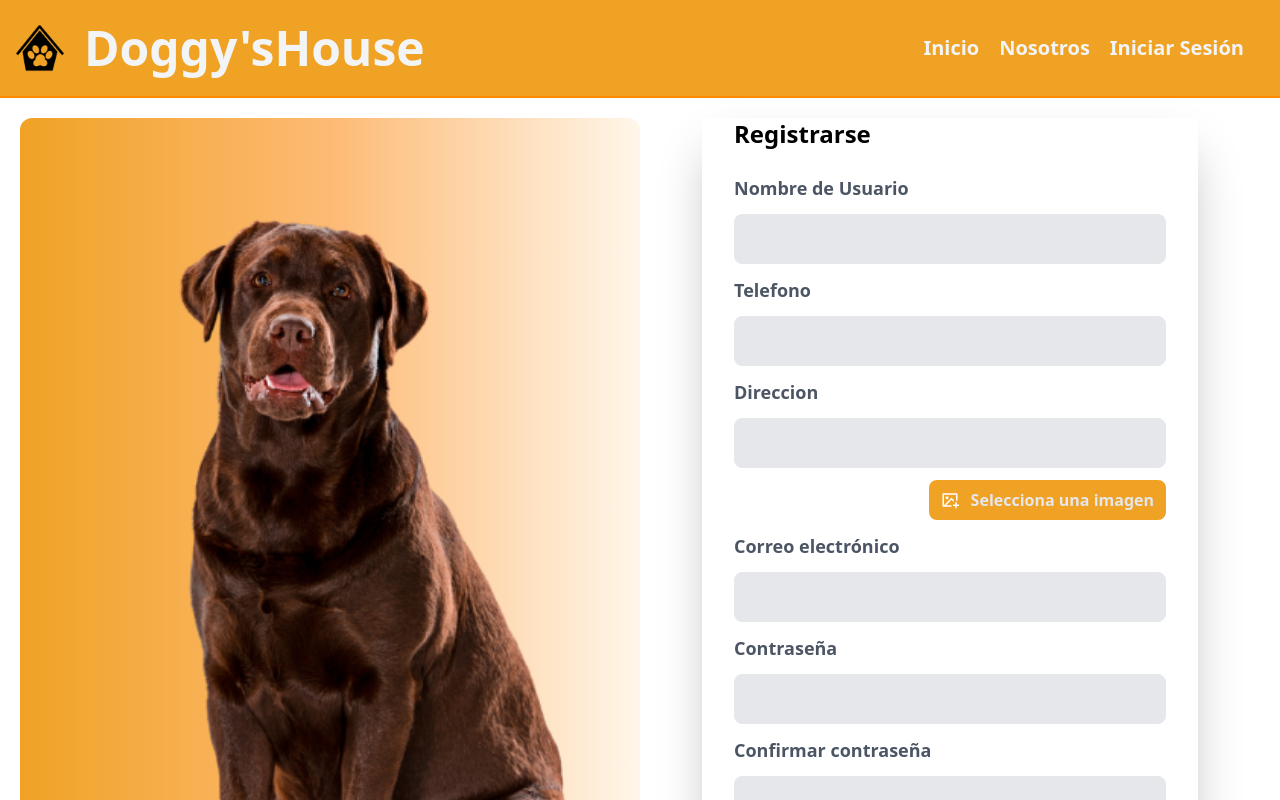
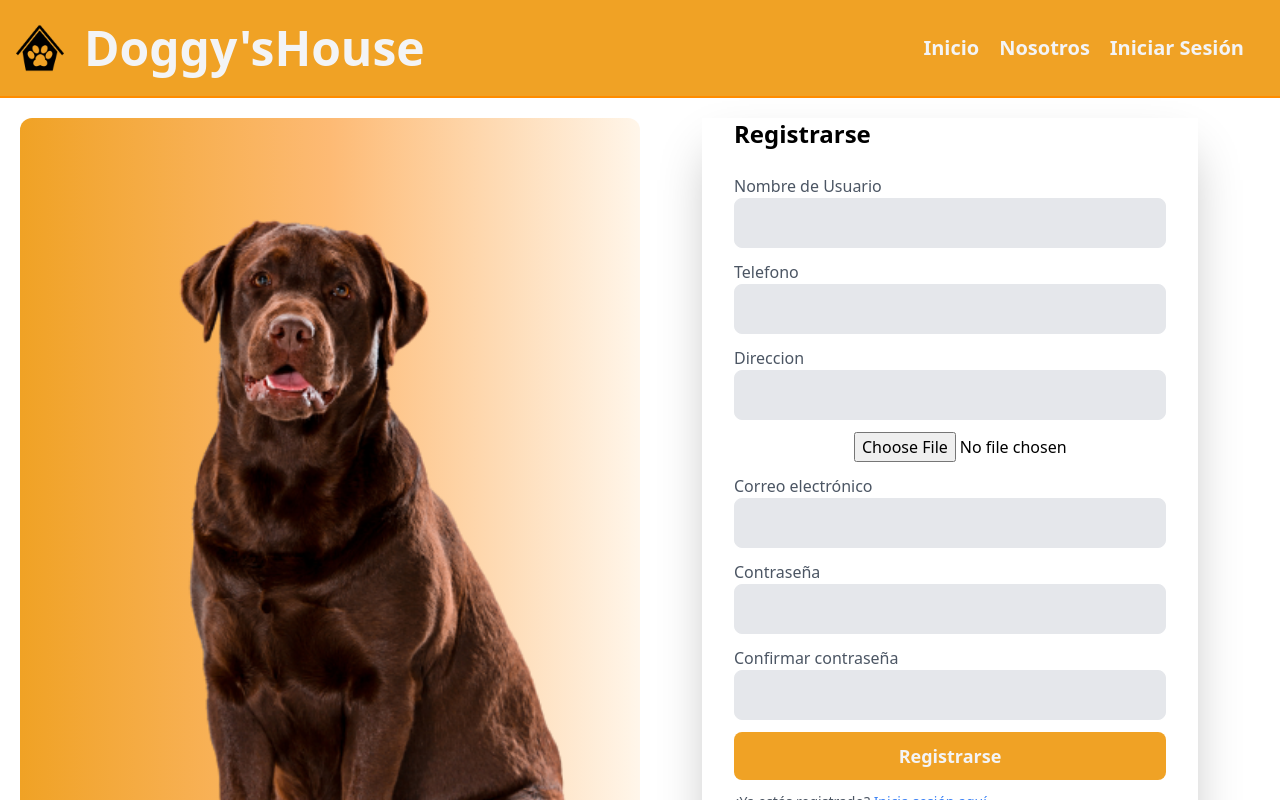
Before and after one commit to No-Country/c14-16-ft-node-react, a React (Vite) app in the folder frontend/: page /register in a window 1280 px wide. Shown: the top 800 px of the page. Built offline with nearby package versions, Linux system fonts and the light colour scheme.

Commit message:
:sparkles: login y register en funcionamiento

```diff
--- a/frontend/src/components/pages/login/Login.jsx
+++ b/frontend/src/components/pages/login/Login.jsx
@@ -1,11 +1,64 @@
-import { Link } from "react-router-dom";
-import ImageBlock from "../../ui/image-block";
-import Input from "../../ui/Input";
-import Button from "../../ui/button";
-import { FcGoogle } from "react-icons/fc";
-import Label from "../../ui/label";
+import { useState } from 'react';
+import { Link, useNavigate } from 'react-router-dom';
+import ImageBlock from '../../ui/image-block';
+import Input from '../../ui/Input';
+import Button from '../../ui/button';
+import { FcGoogle } from 'react-icons/fc';
+import { API_LOGIN } from '../../../constants/api';
 
 function Login() {
+  const [formData, setFormData] = useState({
+    email: '',
+    password: '',
+  });
+  const [errors, setErrors] = useState({});
+  const [loading, setLoading] = useState(false);
+
+  const navigate = useNavigate();
+
+  const handleChange = (e) => {
+    const { name, value } = e.target;
+    setFormData({ ...formData, [name]: value });
+  };
+
+  const handleLogin = (e) => {
+    e.preventDefault();
+    if (!formData.email || !formData.password) {
+      setErrors({ email: 'Campo requerido', password: 'Campo requerido' });
+    } else {
+      setLoading(true);
+      setErrors({});
+
+      //llamada fetch a la URL
+      fetch(API_LOGIN, {
+        method: 'POST',
+        headers: {
+          'Content-Type': 'application/json',
+        },
+        body: JSON.stringify(formData),
+      })
+        .then((response) => {
+          if (!response.ok) {
+            throw new Error('Error en la llamada a la API');
+          }
+          return response.json();
+        })
+        .then((data) => {
+          // Manejar la respuesta de la API aquí
+          console.log('Respuesta de la API:', data);
+
+          navigate('/');
+        })
+        .catch((error) => {
+          console.error('Error en la llamada a la API:', error);
+        })
+        .finally(() => {
+          setLoading(false);
+        });
+    }
+  };
+
+
   return (
     <div className="min-h-screen container grid grid-cols-1 lg:grid-cols-2 p-5 mx-auto">
       <ImageBlock
@@ -15,11 +68,23 @@ function Login() {
       />
       <div className="bg-white p-8 rounded shadow-2xl shadow-black/30 w-[80%] mx-auto h-[100%]">
         <h2 className="text-2xl font-semibold mb-6">Iniciar sesión</h2>
-        <form className="flex flex-col space-y-5">
-          <Label label="Correo Electronico" />
-          <Input type="email" name="email" />
-          <Label label="Contraseña" />
-          <Input type="password" name="password" />
+        <form onSubmit={handleLogin} className="flex flex-col space-y-5">
+          <Input
+            type="email"
+            name="email"
+            label="Correo Electrónico"
+            value={formData.email}
+            onChange={handleChange}
+            errors={errors.email}
+          />
+          <Input
+            type="password"
+            name="password"
+            label="Contraseña"
+            value={formData.password}
+            onChange={handleChange}
+            errors={errors.password}
+          />
           <div className="">
             <label className="flex items-center">
               <input type="checkbox" className="mr-2 leading-tight" />
@@ -27,16 +92,18 @@ function Login() {
             </label>
           </div>
           <div>
-            <Button type="submit" label="Iniciar sesión" />
+            {loading ? (
+              <div className="text-center">
+                <div className="loader" />
+              </div>
+            ) : (
+              <Button type="submit" label="Iniciar sesión" />
+            )}
           </div>
           <div className="text-sm text-gray-600">
-            ¿No estás registrado?{" "}
+            ¿No estás registrado?{' '}
             <Link to="/register" className="text-blue-500 hover:underline">
               Regístrate aquí
-            </Link>
-            <span className="text-sm mx-2">|</span>
-            <Link to="/forgot-pass" className="text-blue-500 hover:underline">
-              ¿Olvidaste tu contraseña?
             </Link>
           </div>
           <div className="">
@@ -45,9 +112,9 @@ function Login() {
               <span className="px-4 -mt-4 bg-white">or</span>
             </div>
           </div>
-          <button className="bg-primary text-white font-semibold flex justify-center items-center w-full py-3 gap-4 rounded-lg border-2 hover:bg-transparent hover:border-primary hover:text-primary  transition-colors duration-300 ">
+          <button className="bg-primary text-white font-semibold flex justify-center items-center w-full py-3 gap-4 rounded-lg border-2 hover:bg-transparent hover.border-primary hover.text-primary transition-colors duration-300">
             <FcGoogle className="text-2xl" />
-            Inciar con Google
+            Iniciar con Google
           </button>
         </form>
       </div>
--- a/frontend/src/components/pages/register/Register.jsx
+++ b/frontend/src/components/pages/register/Register.jsx
@@ -1,138 +1,172 @@
-import { useState } from "react";
-import { Link } from "react-router-dom";
-import ImageBlock from "../../ui/image-block";
-import Input from "../../ui/input";
-import Button from "../../ui/button";
-import { FcGoogle } from "react-icons/fc";
-import Label from "../../ui/label";
-import { RiImageAddLine } from "react-icons/ri";
+import { useState } from 'react';
+import { Link, useNavigate } from 'react-router-dom';
+import ImageBlock from '../../ui/image-block';
+import Input from '../../ui/Input';
+import Button from '../../ui/button';
+import { FcGoogle } from 'react-icons/fc';
+import { API_REGISTER } from '../../../constants/api';
 
 function Register() {
   const [formData, setFormData] = useState({
-    username: "",
-    email: "",
-    phone: "",
-    adress: "",
-    password: "",
-    confirmPassword: "",
+    name: '',
+    phone: '',
+    address: '',
+    profile_picture: null,
+    email: '',
+    password: '',
   });
 
   const [errors, setErrors] = useState({});
+  const [loading, setLoading] = useState(false);
+  const navigate = useNavigate();
 
   const handleChange = (e) => {
-    setFormData({ ...formData, [e.target.name]: e.target.value });
+    const { name, value, type, files } = e.target;
+    const newValue = type === 'file' ? files[0] : value;
+
+    if (name === 'confirmPassword') {
+      if (formData.password !== newValue) {
+        setErrors({ confirmPassword: 'Las contraseñas no coinciden' });
+      } else {
+        setErrors({ confirmPassword: '' });
+      }
+    }
+
+    setFormData({ ...formData, [name]: newValue });
   };
 
-  const validateForm = () => {
-    const newErrors = {};
-    if (!formData.username) {
-      newErrors.username = "Por favor, ingresa un nombre de usuario.";
+  const handleSubmit = async (e) => {
+    e.preventDefault();
+
+    // Validación de datos
+    if (!formData.email || !formData.password || !formData.confirmPassword) {
+      setErrors({
+        email: 'Campo requerido',
+        password: 'Campo requerido',
+        confirmPassword: 'Campo requerido',
+      });
+      return;
+    } else if (formData.password !== formData.confirmPassword) {
+      setErrors({ confirmPassword: 'Las contraseñas no coinciden' });
+      return;
     }
-    if (!formData.email) {
-      newErrors.email = "Por favor, ingresa un correo electrónico válido.";
-    }
-    if (!formData.phone) {
-      newErrors.phone = "Por favor, ingresa un telefono.";
-    }
-    if (!formData.adress) {
-      newErrors.adress = "Por favor, ingresa una dirección.";
-    }
-    if (!formData.password || formData.password.length < 6) {
-      newErrors.password = "La contraseña debe tener al menos 6 caracteres.";
-    }
-    if (formData.password !== formData.confirmPassword) {
-      newErrors.confirmPassword = "Las contraseñas no coinciden.";
-    }
-    setErrors(newErrors);
-    return Object.keys(newErrors).length === 0;
-  };
+    // Datos válidos, procede con la llamada fetch a la API
+    setLoading(true);
+    setErrors({});
 
-  const handleSubmit = (e) => {
-    e.preventDefault();
-    if (validateForm()) {
-      // Aquí puedes agregar la lógica para enviar los datos de registro al servidor
-      console.log("Datos enviados:", formData);
+          //llamada fetch a la URL
+    try {
+      const response = await fetch(API_REGISTER, {
+        method: 'POST',
+        headers: {
+          Accept: 'application/json',
+          'Content-Type': 'application/json',
+        },
+        body: JSON.stringify(formData),
+      });
+
+      if (!response.ok) {
+        throw new Error('Error en la llamada a la API');
+      }
+
+      const data = await response.json();
+
+      // Manejar la respuesta de la API aquí
+      console.log('Respuesta de la API:', data);
+
+      navigate('/login');
+    } catch (error) {
+      console.error('Error en la llamada a la API:', error);
+    } finally {
+      setLoading(false);
     }
   };
 
   return (
-    <div className="min-h-screen  container grid grid-cols-1 lg:grid-cols-2 p-5 mx-auto">
+    <div className="min-h-screen container grid grid-cols-1 lg:grid-cols-2 p-5 mx-auto">
       <ImageBlock
         url="/assets/labrador.webp"
         clase="w-[100%]"
         claseSection="h-[100%]"
       />
-      <div className="bg-white px-8 shadow-2xl shadow-black/30 h-[100%] w-[80%] mx-auto ">
+      <div className="bg-white px-8 shadow-2xl shadow-black/30 h-[100%] w-[80%] mx-auto">
         <h2 className="text-2xl font-semibold mb-6">Registrarse</h2>
-        <form onSubmit={handleSubmit} className="flex flex-col space-y-3 ">
-          <Label label="Nombre de Usuario" clase="mb-0 text-lg" />
+        <form onSubmit={handleSubmit} className="flex flex-col space-y-3">
           <Input
             type="text"
-            name="username"
-            value={formData.username}
+            name="name"
+            label="Nombre de Usuario"
+            value={formData.name}
             onChange={handleChange}
-            errors={errors.username}
+            errors={errors.name}
             classInput="py-2"
           />
-          <Label label="Telefono" clase="mb-0 text-lg" />
+
           <Input
             type="text"
             name="phone"
+            label="Telefono"
             value={formData.phone}
             onChange={handleChange}
-            errors={errors.username}
+            errors={errors.phone}
             classInput="py-2"
           />
-          <Label label="Direccion" clase="mb-0 text-lg" />
           <Input
             type="text"
-            name="adress"
-            value={formData.adress}
+            name="address"
+            label="Direccion"
+            value={formData.address}
             onChange={handleChange}
-            errors={errors.username}
+            errors={errors.address}
             classInput="py-2"
           />
           <div className="flex justify-end">
-            <button className="flex items-center gap-3 py-2 px-3 bg-primary rounded-lg cursor-pointer">
-              <RiImageAddLine className="text-white text-lg" />
-              <span className="text-gray-200 font-semibold hover:text-white">
-                Selecciona una imagen
-              </span>
-            </button>
+            <input
+              type="file"
+              name="profile_picture"
+              accept="image/*"
+              onChange={handleChange}
+            />
           </div>
-          <Label label="Correo electrónico" clase="mb-0 text-lg" />
           <Input
             type="email"
             name="email"
+            label="Correo electrónico"
             value={formData.email}
             onChange={handleChange}
             errors={errors.email}
             classInput="py-2"
           />
-          <Label label="Contraseña" clase="mb-0 text-lg" />
           <Input
             type="password"
             name="password"
+            label="Contraseña"
             value={formData.password}
             onChange={handleChange}
             errors={errors.password}
             classInput="py-2"
           />
-          <Label label="Confirmar contraseña" clase="mb-0 text-lg" />
+
           <Input
             type="password"
             name="confirmPassword"
+            label="Confirmar contraseña"
             value={formData.confirmPassword}
             onChange={handleChange}
             errors={errors.confirmPassword}
             classInput="py-2"
+
           />
 
-          <div>
-            <Button type="submit" label="Registrase" clase="py-2" />
-          </div>
+          {loading ? (
+            <div className="text-center">
+              <div className="loader" />
+            </div>
+          ) : (
+            <Button type="submit" label="Registrarse" clase="py-2" />
+          )}
           <div className="mt-4 text-sm text-gray-600">
-            ¿Ya estás registrado?{" "}
+            ¿Ya estás registrado?{' '}
             <Link to="/login" className="text-blue-500 hover:underline">
               Inicia sesión aquí
             </Link>
@@ -143,7 +177,7 @@ function Register() {
               <span className="px-4 -mt-4 bg-white">or</span>
             </div>
           </div>
-          <button className="bg-primary text-white font-semibold flex justify-center items-center w-full py-2 gap-4 rounded-lg border-2 hover:bg-transparent hover:border-primary hover:text-primary  transition-colors duration-300">
+          <button className="bg-primary text-white font-semibold flex justify-center items-center w-full py-2 gap-4 rounded-lg border-2 hover:bg-transparent hover:border-primary hover:text-primary transition-colors duration-300">
             <FcGoogle className="text-2xl" />
             Registrarse con Google
           </button>
--- /dev/null
+++ b/frontend/src/constants/api.js
@@ -0,0 +1,4 @@
+const API = 'https://doggyhouse.azurewebsites.net';
+
+export const API_LOGIN = `${API}/api/auth/login`;
+export const API_REGISTER = `${API}/api/auth/register`;
--- /dev/null
+++ b/frontend/src/services/methods.js
@@ -0,0 +1,4 @@
+export const GET = 'GET';
+export const POST = 'POST';
+export const PUT = 'PUT';
+export const DELETE = 'DELETE';
```
Also changed, not shown: frontend/src/components/layout/Navbar.jsx (+15 -6 lines).
